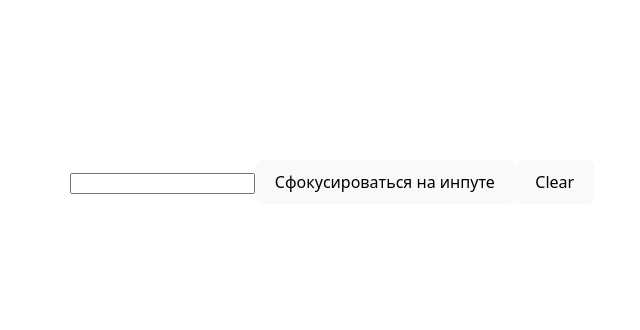
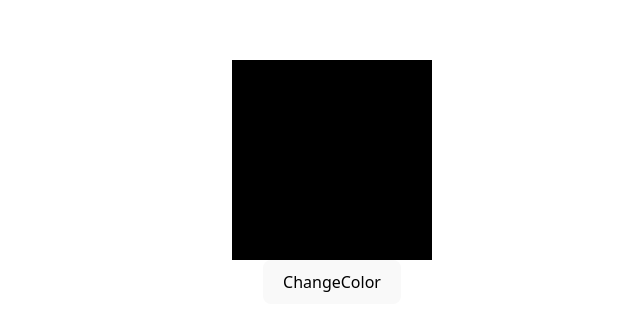
Before and after one commit to fedorov-yaroslav/exercises, a React (Vite) app: page / in a window 1280 px wide. Shown: the part 218-548 px from the top of the page, without its empty margins (308-948 px from the left). Built offline with nearby package versions, Linux system fonts and the light colour scheme.

Commit message:
change color using useRef

```diff
--- a/src/App.jsx
+++ b/src/App.jsx
@@ -1,11 +1,11 @@
 import './App.css'
-import Focus from './components/Focus.jsx'
+import ChangeColorRef from './components/ChangeColorRef.jsx'
 
 function App() {
 
   return (
     <>
-      <Focus />
+      <ChangeColorRef />
     </>
   )
 }
--- /dev/null
+++ b/src/components/ChangeColorRef.jsx
@@ -0,0 +1,16 @@
+import { useState, useRef } from 'react'
+
+function ChangeColorRef() {
+  const reference = useRef(null)
+
+
+  return (
+      <>
+        <div className = "square" ref={reference}>
+        </div>
+        <button onClick = {() => {reference.current.style.background = 'red'}}>ChangeColor</button>
+      </>
+  )
+}
+
+export default ChangeColorRef
--- a/src/components/Focus.jsx
+++ /dev/null
@@ -1,25 +0,0 @@
-import { useState, useRef } from 'react'
-
-function Focus() {
-  const [value, setValue ] = useState('')
-
-  const handleValue = (e) => {
-    setValue(e.target.value)
-  }
-
-  const ref = useRef(null)
-
-  return (
-      <>
-        <input type="text" ref={ref} value = {value} onChange = {handleValue}/>
-        <button onClick = {() => ref.current.focus()}>Сфокусироваться на инпуте</button>
-        <button onClick = {
-          () => {setValue('')
-            ref.current.focus()
-          }}>Clear</button>
-      </>
-  )
-
-}
-
-export default Focus
--- a/src/index.css
+++ b/src/index.css
@@ -66,3 +66,9 @@ button:focus-visible {
     background-color: #f9f9f9;
   }
 }
+
+.square {
+  width: 200px;
+  height: 200px;
+  background: black;
+}
```
